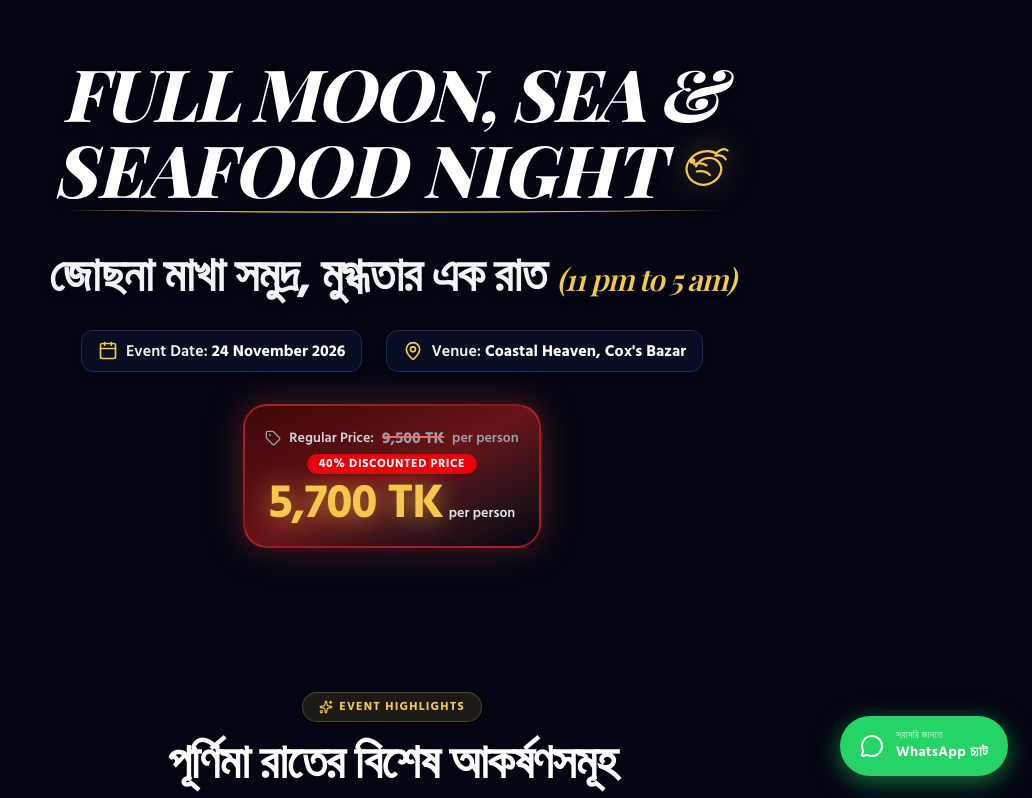
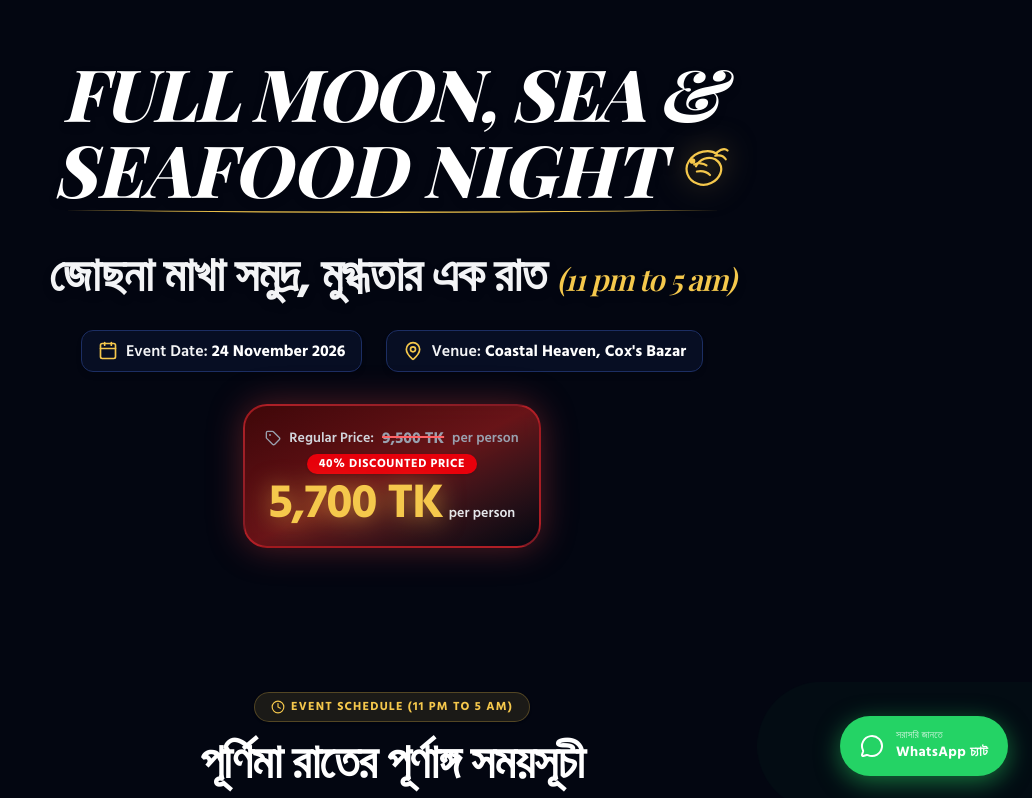
Before and after one commit to nazm0l/fullmoon, a Next.js app: page / in a window 1280 px wide. Shown: the top 798 px of the page, without its empty margins (248-1280 px from the left). Built offline with nearby package versions, Linux system fonts and the light colour scheme; no server answers.

Commit message:
refactor: remove highlights section to focus directly on event schedule

```diff
--- a/src/app/page.tsx
+++ b/src/app/page.tsx
@@ -1,6 +1,5 @@
 import FullMoonBackground from "@/components/FullMoonBackground";
 import Hero from "@/components/Hero";
-import CoreExperience from "@/components/CoreExperience";
 import Timeline from "@/components/Timeline";
 import BookingForm from "@/components/BookingForm";
 import Footer from "@/components/Footer";
@@ -15,19 +14,16 @@ export default function Home() {
       {/* 1. Hero Section (Recreating the Official Event Poster) */}
       <Hero />
 
-      {/* 2. The Core Highlights */}
-      <CoreExperience />
-
-      {/* 3. Event Night Timeline */}
+      {/* 2. Event Night Timeline & Full Schedule */}
       <Timeline />
 
-      {/* 4. Booking Form */}
+      {/* 3. Booking & Payment Form */}
       <BookingForm />
 
-      {/* 5. Footer */}
+      {/* 4. Footer */}
       <Footer />
 
-      {/* 6. Floating WhatsApp Assistance */}
+      {/* 5. Floating WhatsApp Assistance */}
       <WhatsAppFab />
     </main>
   );
```
